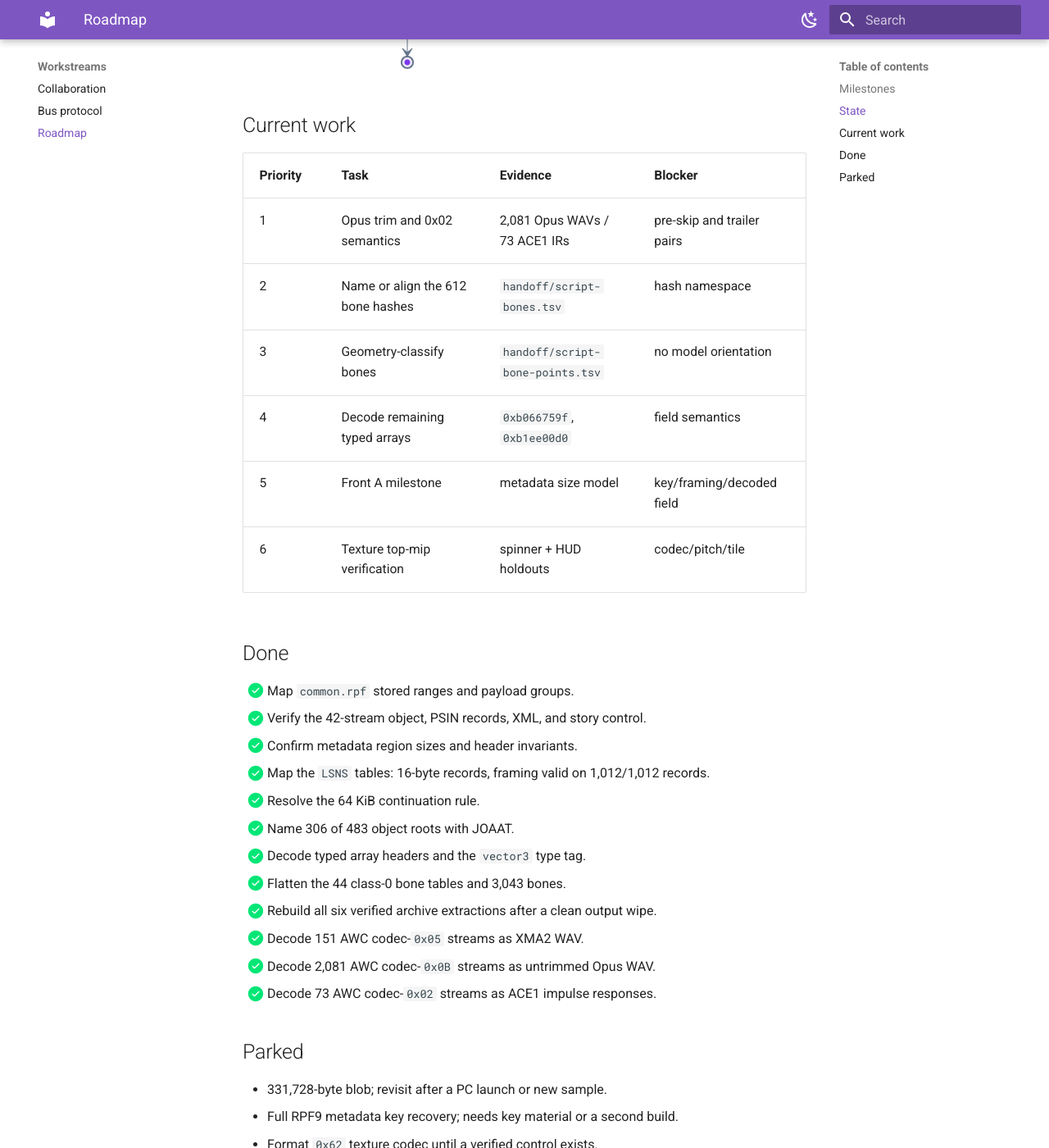
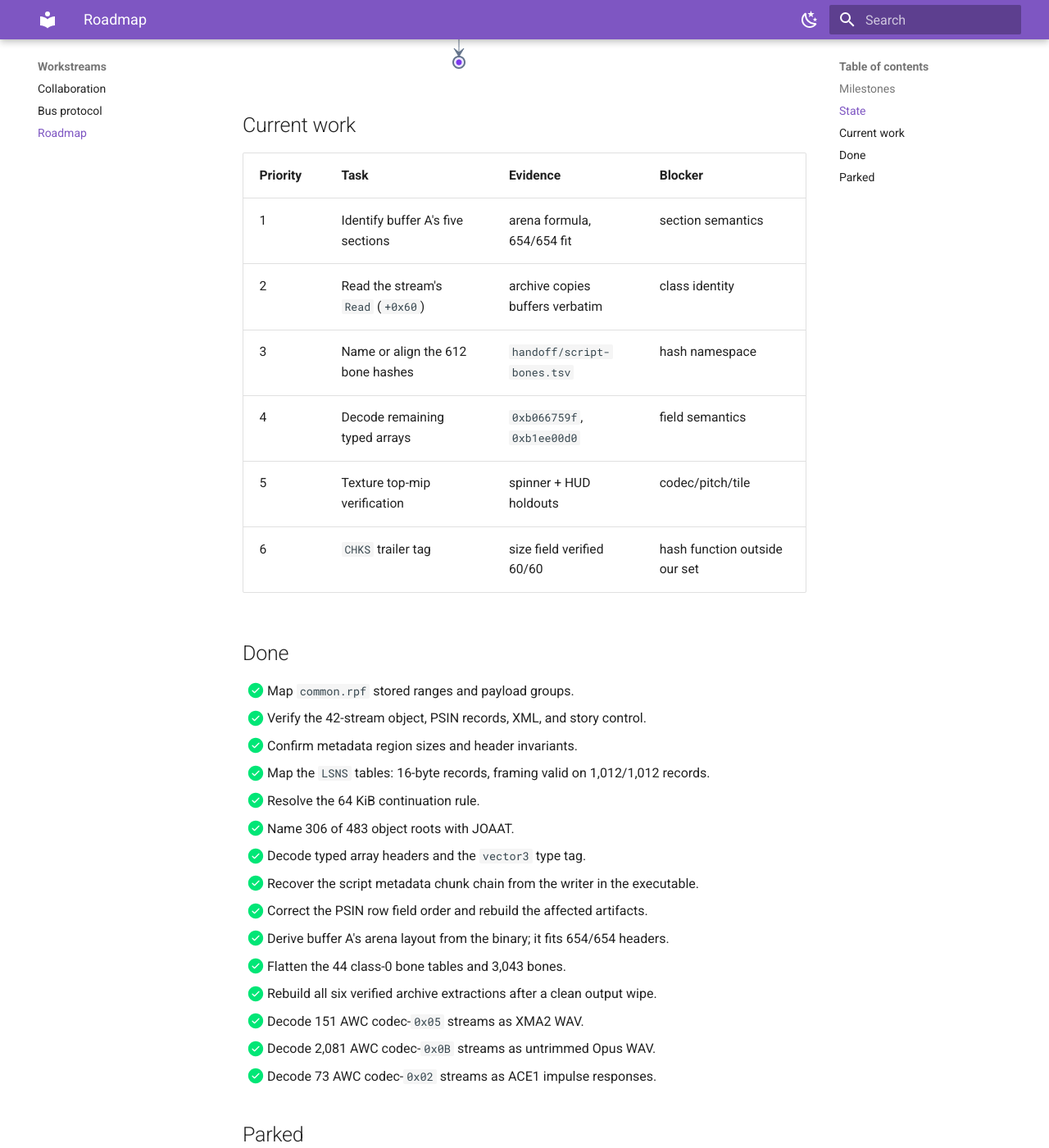
Before and after one commit to lynxnathan/rage-tools-vi, an MkDocs documentation site: the page built from docs/roadmap.md, in a window 1280 px wide and 1400 px high, scrolled down 1492 px. Shown: the whole window at 82% size. Built offline with MkDocs 1.6.1 and Material for MkDocs 9.7.7, drawn with Linux system fonts in a browser that asks for light colours.

Commit message:
docs: roadmap reflects the recovered layouts instead of the old cipher framing

````diff
--- a/docs/roadmap.md
+++ b/docs/roadmap.md
@@ -14,18 +14,18 @@ gantt
     section Verified
     RPF9 partition and zlib gates :done, 2026-11-20, 1d
     Script object graph           :done, 2026-11-20, 1d
-    Typed array header            :done, 2026-11-20, 1d
-    Class-0 bone table            :done, 2026-11-20, 1d
+    Audio complete (Opus/XMA2/ACE1) :done, 2026-11-21, 1d
     Full output rebuild           :done, 2026-11-21, 1d
-    XMA2 audio decode             :done, 2026-11-21, 1d
-    Opus 0x0B audio decode        :done, 2026-11-21, 1d
+    Script metadata chain from writer :done, 2026-11-23, 1d
+    PSIN field order corrected    :done, 2026-11-23, 1d
+    Buffer A layout from the binary :done, 2026-11-23, 1d
     section Active
-    Opus trim / ACE1 semantics    :active, 2026-11-21, 3d
+    Buffer A section roles        :active, 2026-11-23, 5d
+    Stream Read (+0x60) identity  :2026-11-23, 4d
     Bone hash names / geometry    :2026-11-24, 4d
     Remaining typed arrays        :2026-11-24, 4d
     section Blocked
-    Front A metadata cipher       :crit, 2026-11-20, 10d
-    Texture codec and top mip     :2026-11-20, 10d
+    Texture codec and top mip     :crit, 2026-11-20, 10d
     section Next
     Entry → payload range proof   :2026-11-26, 7d
     Full archive extraction       :2026-12-03, 10d
@@ -42,8 +42,8 @@ stateDiagram-v2
     BoneTable --> Naming: hash/name alignment
     Naming --> Milestone: record predicts payload range
     Milestone --> FullExtraction
-    Partitioned --> MetadataWall: Front A/B/trailer
-    MetadataWall --> Partitioned: key/framing needed
+    Partitioned --> MetadataLayout: buffer A arena formula
+    MetadataLayout --> SectionRoles: 654/654 headers fit
     FullExtraction --> [*]
 ```
 
@@ -51,12 +51,12 @@ stateDiagram-v2
 
 | Priority | Task | Evidence | Blocker |
 | --- | --- | --- | --- |
-| 1 | Opus trim and 0x02 semantics | 2,081 Opus WAVs / 73 ACE1 IRs | pre-skip and trailer pairs |
-| 2 | Name or align the 612 bone hashes | `handoff/script-bones.tsv` | hash namespace |
-| 3 | Geometry-classify bones | `handoff/script-bone-points.tsv` | no model orientation |
+| 1 | Identify buffer A's five sections | arena formula, 654/654 fit | section semantics |
+| 2 | Read the stream's `Read` (`+0x60`) | archive copies buffers verbatim | class identity |
+| 3 | Name or align the 612 bone hashes | `handoff/script-bones.tsv` | hash namespace |
 | 4 | Decode remaining typed arrays | `0xb066759f`, `0xb1ee00d0` | field semantics |
-| 5 | Front A milestone | metadata size model | key/framing/decoded field |
-| 6 | Texture top-mip verification | spinner + HUD holdouts | codec/pitch/tile |
+| 5 | Texture top-mip verification | spinner + HUD holdouts | codec/pitch/tile |
+| 6 | `CHKS` trailer tag | size field verified 60/60 | hash function outside our set |
 
 ## Done
 
@@ -67,6 +67,9 @@ stateDiagram-v2
 - [x] Resolve the 64 KiB continuation rule.
 - [x] Name 306 of 483 object roots with JOAAT.
 - [x] Decode typed array headers and the `vector3` type tag.
+- [x] Recover the script metadata chunk chain from the writer in the executable.
+- [x] Correct the PSIN row field order and rebuild the affected artifacts.
+- [x] Derive buffer A's arena layout from the binary; it fits 654/654 headers.
 - [x] Flatten the 44 class-0 bone tables and 3,043 bones.
 - [x] Rebuild all six verified archive extractions after a clean output wipe.
 - [x] Decode 151 AWC codec-`0x05` streams as XMA2 WAV.
````
